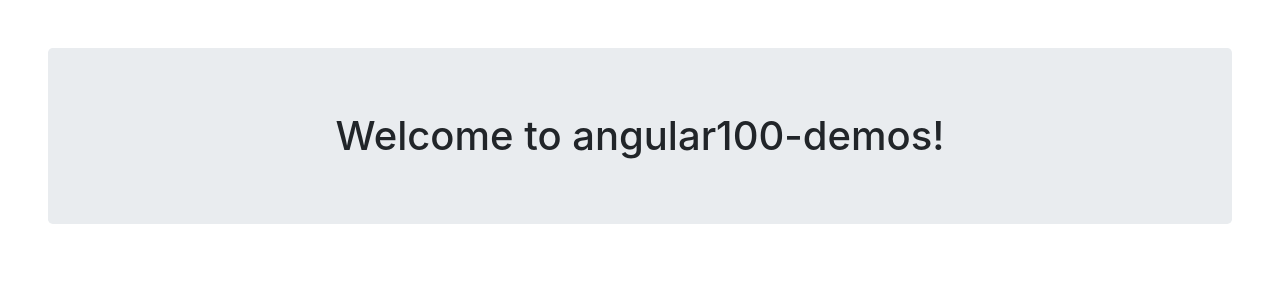
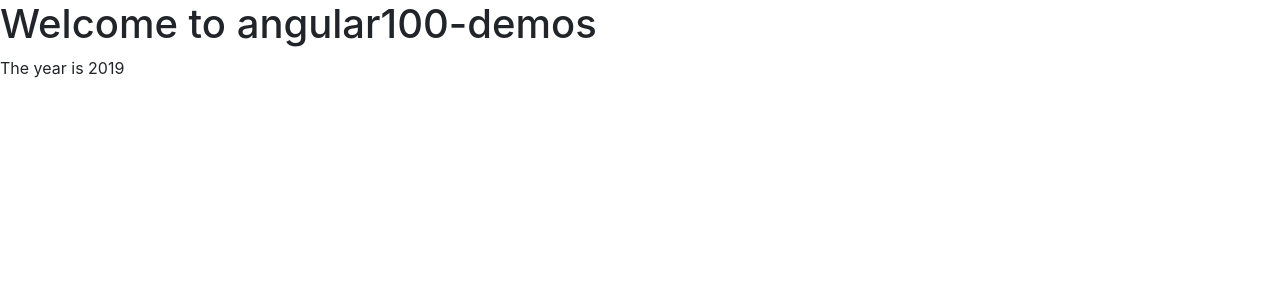
Before and after one commit to lc7729/angular100-demos, an Angular app: page / in a window 1280 px wide. Shown: the top 300 px of the page. Built offline with nearby package versions, Linux system fonts and the light colour scheme.

Commit message:
inlined template

```diff
--- a/src/app/app.component.html
+++ /dev/null
@@ -1,7 +0,0 @@
-<div style="text-align:center">
-  <h1 class="jumbotron my-5 mx-5">
-    Welcome to {{ title }}!
-  </h1>
-</div>
-
-<router-outlet></router-outlet>
--- a/src/app/app.component.ts
+++ b/src/app/app.component.ts
@@ -2,9 +2,12 @@ import { Component } from '@angular/core';
 
 @Component({
   selector: 'app-root',
-  templateUrl: './app.component.html',
+  template: `<h1>Welcome to {{title}}</h1>
+          <p>The year is {{theYear}}</p>`,
   styleUrls: ['./app.component.css']
 })
 export class AppComponent {
   title = 'angular100-demos';
+  isTrue = true;
+  theYear = 2019;
 }
--- a/src/app/app.module.ts
+++ b/src/app/app.module.ts
@@ -3,12 +3,10 @@ import { NgModule } from '@angular/core';
 
 import { AppRoutingModule } from './app-routing.module';
 import { AppComponent } from './app.component';
-import { PeopleListComponent } from './people-list/people-list.component';
 
 @NgModule({
   declarations: [
-    AppComponent,
-    PeopleListComponent
+    AppComponent
   ],
   imports: [
     BrowserModule,
--- a/src/app/people-list/people-list.component.html
+++ /dev/null
@@ -1,3 +0,0 @@
-<p>
-  people-list works!
-</p>
--- a/src/app/people-list/people-list.component.ts
+++ /dev/null
@@ -1,15 +0,0 @@
-import { Component, OnInit } from '@angular/core';
-
-@Component({
-  selector: 'app-people-list',
-  templateUrl: './people-list.component.html',
-  styleUrls: ['./people-list.component.css']
-})
-export class PeopleListComponent implements OnInit {
-
-  constructor() { }
-
-  ngOnInit() {
-  }
-
-}
```
Also changed, not shown: src/app/people-list/people-list.component.css (deleted), 1 other file (tests, documents, lock files or other folders).
